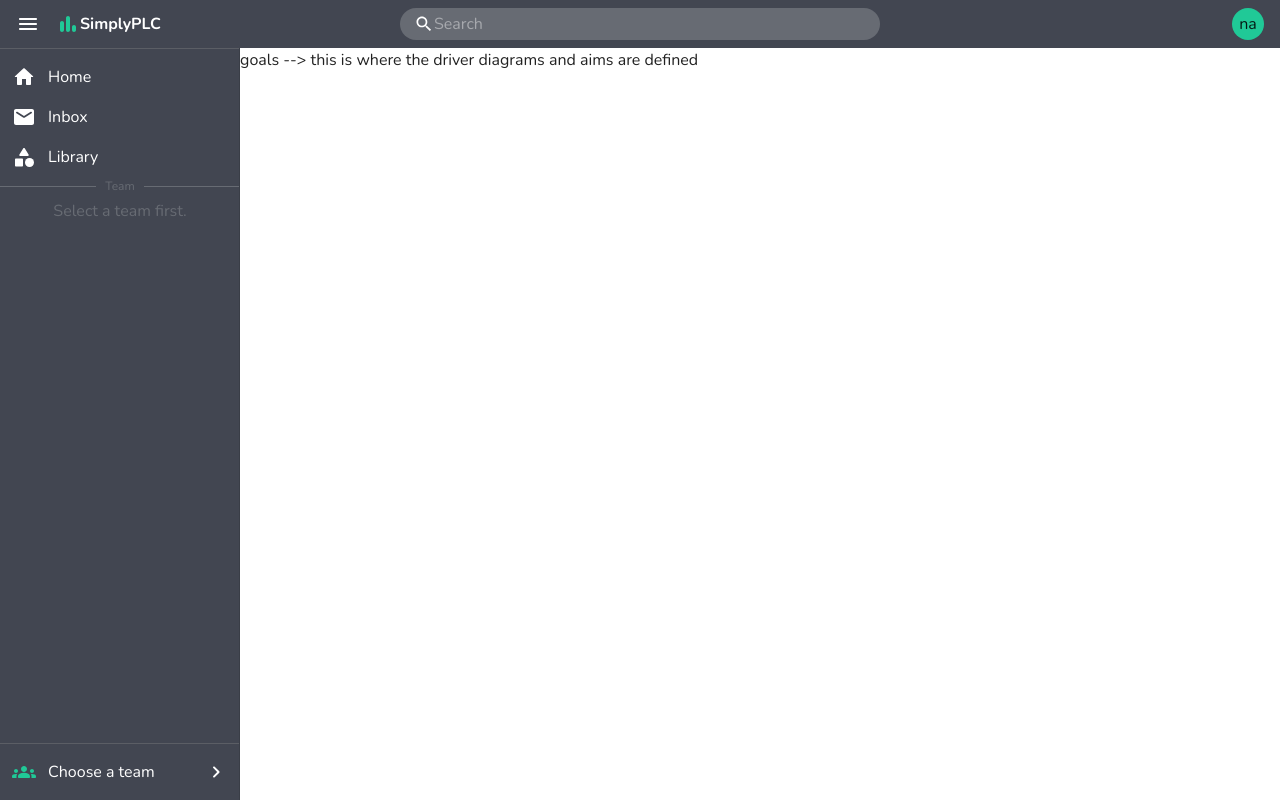
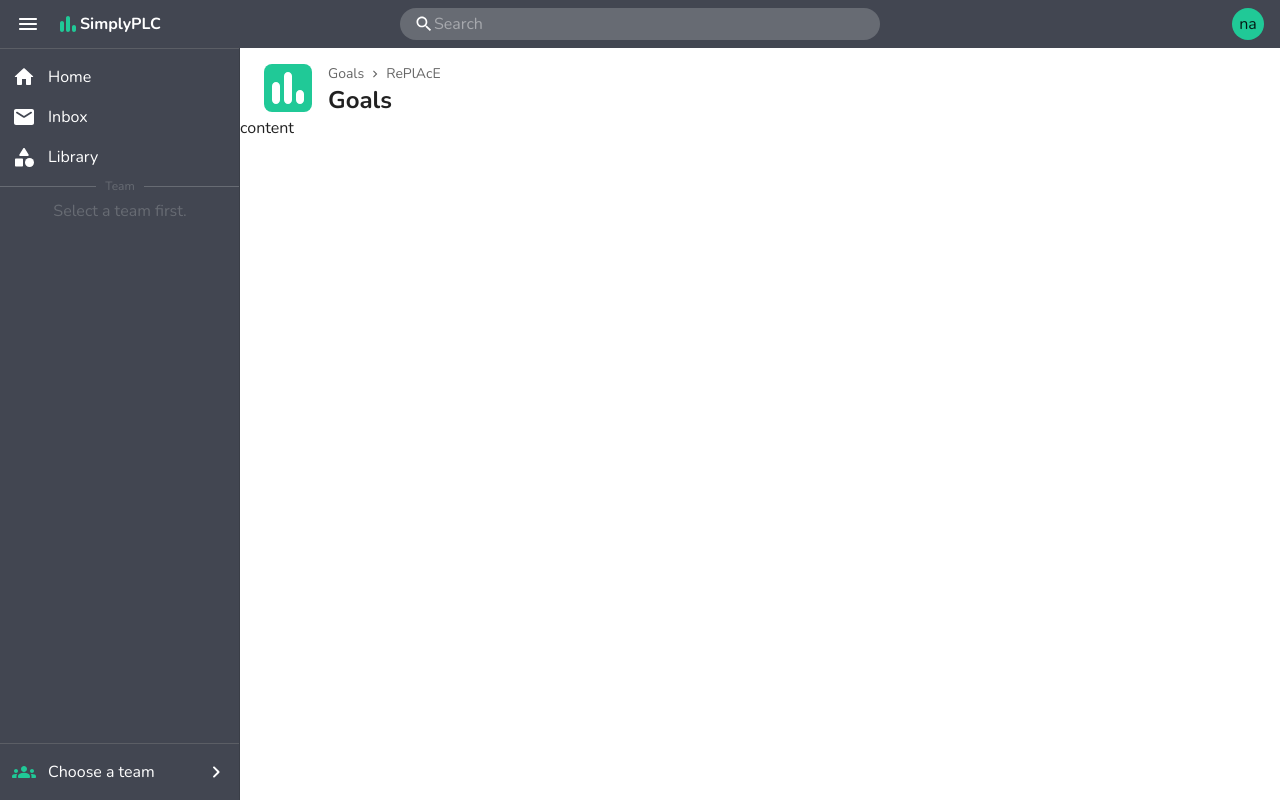
Before and after one commit to simply-plc/pdsa, a React (Create React App) app in the folder frontend/: page /0/1/goals in a window 1280 px wide. Built offline with nearby package versions, Linux system fonts and the light colour scheme; sample sign-in values are in the browser's storage.

Commit message:
added some navs for goals

```diff
--- a/frontend/src/App.js
+++ b/frontend/src/App.js
@@ -21,6 +21,7 @@ import UserPage from './components/user/UserPage';
 
 // Team
 import Dashboard from './components/team/Dashboard';
+import Goals from './components/team/Goals';
 
 // User change idea
 // import UserChangeIdea from './components/change-idea/UserChangeIdea'
@@ -111,7 +112,7 @@ const router = createBrowserRouter([
                     // /:id/goals
                     {
                         path: 'goals',
-                        element: <div>goals --> this is where the driver diagrams and aims are defined</div>,
+                        element: <Goals />,
                     },
                     // /:id/plans
                     {
@@ -121,7 +122,7 @@ const router = createBrowserRouter([
                     // /:id/projects
                     {
                         path: 'projects',
-                        element: <div>projects --> we will have a list of plans. clicking a project will leave a breadcrumb so someone could nav back</div>,
+                        element: <div>projects --> we will have a list of projects. clicking a project will leave a breadcrumb so someone could nav back</div>,
                     },
                     // /:id/settings
                     {
--- /dev/null
+++ b/frontend/src/components/team/Goals.js
@@ -0,0 +1,33 @@
+import {useState} from 'react';
+
+import Box from '@mui/material/Box';
+
+import GoalsNavbar from './GoalsNavbar';
+
+export default function Goals() {
+    // goals --> this is where the driver diagrams and aims are defined
+
+    ///////////////
+    // Container //
+    ///////////////
+
+    const [shadow, setShadow] = useState(false);
+
+    function handleWheel(event) {
+        setShadow(window.scrollY !== 0);
+    }
+
+
+    ///////////////
+    // Component //
+    ///////////////
+
+    return (
+        <>
+            <GoalsNavbar shadow={shadow} />
+            <Box>
+                content
+            </Box>
+        </>
+    );
+}
--- /dev/null
+++ b/frontend/src/components/team/GoalsNavbar.js
@@ -0,0 +1,111 @@
+import { Link as RouterLink, useNavigate, useLocation } from "react-router-dom";
+
+
+import BarChartRoundedIcon from '@mui/icons-material/BarChartRounded';
+import Box from '@mui/material/Box';
+import AppBar from '@mui/material/AppBar';
+import Toolbar from '@mui/material/Toolbar';
+import Button from '@mui/material/Button';
+import Container from '@mui/material/Container';
+import Divider from '@mui/material/Divider';
+import Typography from '@mui/material/Typography';
+import MenuItem from '@mui/material/MenuItem';
+import Drawer from '@mui/material/Drawer';
+import MenuIcon from '@mui/icons-material/Menu';
+import Stack from '@mui/material/Stack';
+import Breadcrumbs from '@mui/material/Breadcrumbs';
+import Link from '@mui/material/Link';
+import NavigateNextIcon from '@mui/icons-material/NavigateNext';
+
+
+
+
+
+export default function GoalsNavbar({shadow}) {
+
+    ///////////////
+    // Container //
+    ///////////////
+
+
+
+
+    ///////////////
+    // Component //
+    ///////////////
+
+
+    return (
+        <>
+            {/* Menu */}
+            <AppBar
+                position='sticky'
+                color='inherit'
+                sx={{
+                    boxShadow:(shadow) ? '0 2px 12px 0 rgba(36, 50, 66, 0.08)' : 0,
+                }}
+                >
+                <Container disableGutters maxWidth='xl'>
+                    <Toolbar
+                        variant={'dense'}
+                        sx={{
+                            display:'flex',
+                            alignItems:'start',
+                            marginTop:'1rem',
+                        }}
+                        >
+                        {/* Logo */}
+                        <BarChartRoundedIcon
+                            sx={{
+                                backgroundColor:'primary.main',
+                                color:'background.paper',
+                                borderRadius:2,
+                                fontSize:'3rem',
+                                marginRight:'1rem',
+                            }}
+                            />
+                        {/* Stack */}
+                        <Box>
+                            <Breadcrumbs
+                                separator={<NavigateNextIcon sx={{typography:'body2'}} />}
+                                sx={{
+                                    '&.MuiBreadcrumbs-root':{
+                                        '.MuiBreadcrumbs-separator':{
+                                            marginRight:'.25rem',
+                                            marginLeft:'.25rem',
+                                        },
+                                        '.MuiBreadcrumbs-li':{
+                                            display:'flex'
+                                        }
+                                    },
+                                }}
+                                >
+                                <Link
+                                    variant='body2'
+                                    underline='hover'
+                                    color='inherit'
+                                    href='#'
+                                    >
+                                    Goals
+                                </Link>
+                                <Link
+                                    variant='body2'
+                                    underline='hover'
+                                    color='inherit'
+                                    href='#'
+                                    >
+                                    RePlAcE
+                                </Link>
+                            </Breadcrumbs>
+                            <Box>
+                                <Typography variant='h5' sx={{fontWeight:'bold'}} >
+                                    Goals
+                                </Typography>
+                            </Box>
+                        </Box>
+                    </Toolbar>
+                </Container>
+            </AppBar>
+        </>
+    );
+}
--- a/frontend/src/components/user/UserSidebar.js
+++ b/frontend/src/components/user/UserSidebar.js
@@ -234,6 +234,18 @@ export default function UserSidebar({open, team}) {
                                         />
                                     Projects
                                 </CustomListButton>
+                                {/* Divider */}
+                                <Divider
+                                    sx={{
+                                        color:'custom2.light',
+                                        fontSize:'.75rem',
+                                        "&::before, &::after": {
+                                            borderColor: "custom2.light",
+                                        },
+                                    }}
+                                    >
+                                    Members
+                                </Divider>
                                 {/* Members */}
                                 {(open) &&
                                     <>
```
Also changed, not shown: 1 other file (tests, documents, lock files or other folders).
